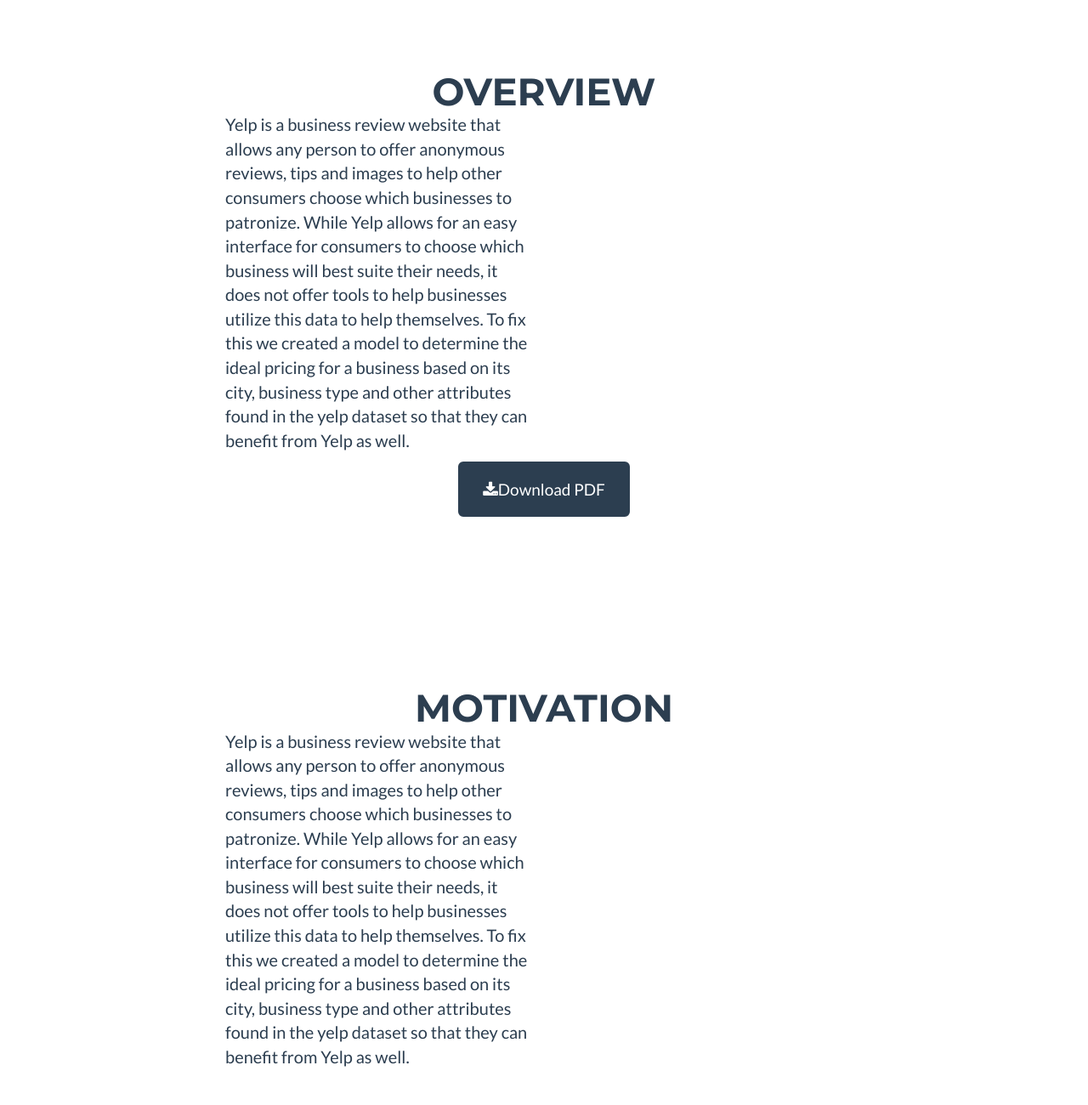
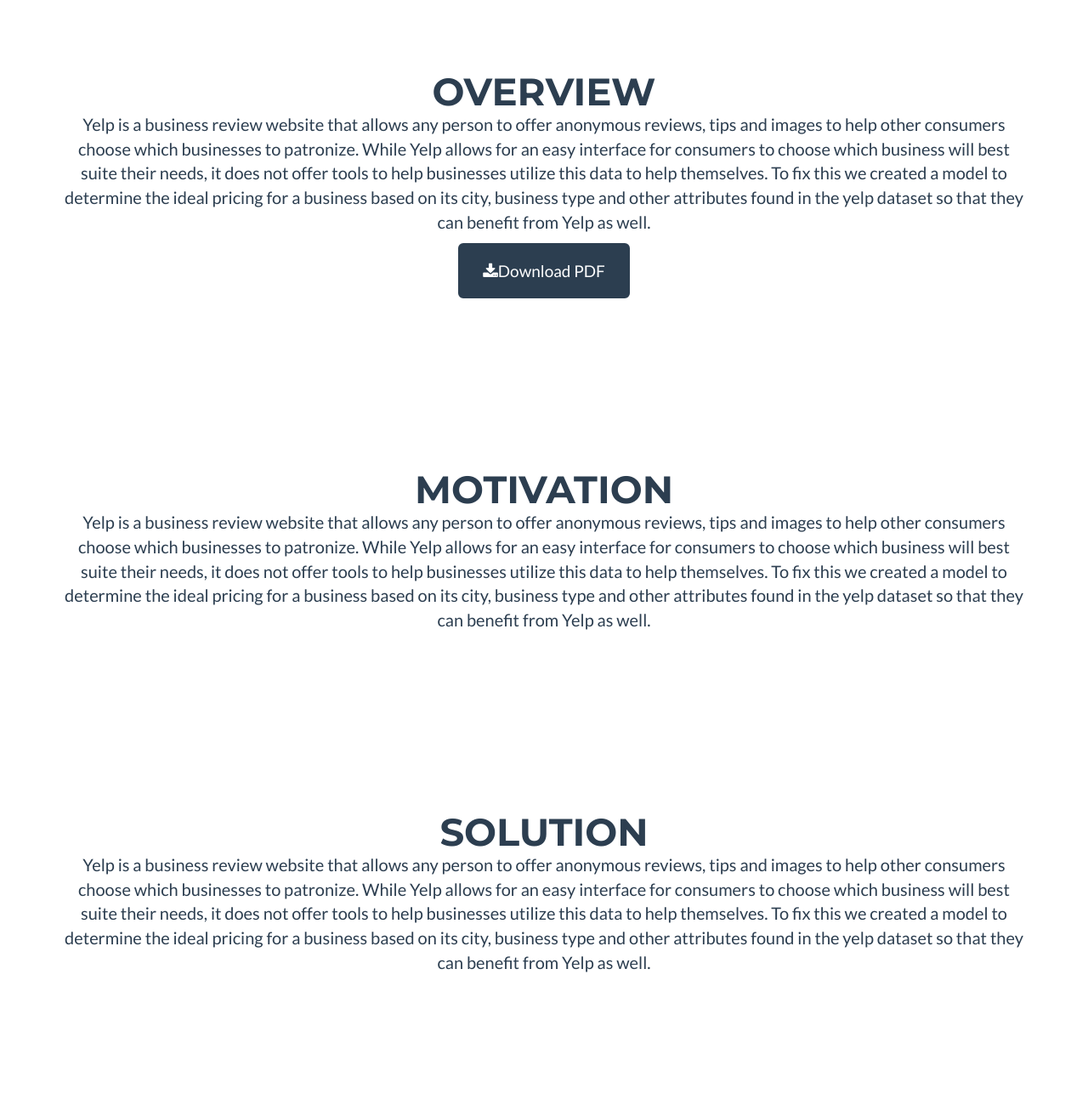
Before and after one commit to JaredSchifrien/jaredschifrien.github.io, a plain HTML site: page index.html in a window 1280 px wide. Shown: the part 720-2020 px from the top of the page at 85% size. Drawn offline with nearby package versions, Linux system fonts and the light colour scheme.

Commit message:
Fixed pdf and alignment

```diff
--- a/index.html
+++ b/index.html
@@ -100,14 +100,14 @@
                 </div>
             </div>
             <div class="row">
-                <div class="col-lg-4 col-lg-offset-2">
+                <div class="col-lg-12 text-center">
                     <p>Yelp is a business review website that allows any person to offer anonymous reviews, tips and images to help other consumers choose which businesses to patronize.  While Yelp allows for an easy interface for consumers to choose which business will best suite their needs, it does not offer tools to help businesses utilize this data to help themselves.  To fix this we created a model to determine the ideal pricing for a business based on its city, business type and other attributes found in the yelp dataset so that they can benefit from Yelp as well.</p>
                 </div>
 
 
-                <div class="col-lg-8 col-lg-offset-2 text-center">
+                <div class="col-lg-12 text-center">
 
-                    <a class="btn btn-primary btn-lg" href="file:sample_pdf.pdf"><i class="fa fa-download"></i>Download PDF</a>
+                    <a class="btn btn-primary btn-lg" href="sample_pdf.pdf"><i class="fa fa-download"></i>Download PDF</a>
 
                 </div>
             </div>
@@ -123,7 +123,7 @@
                 </div>
             </div>
             <div class="row">
-                <div class="col-lg-4 col-lg-offset-2">
+                <div class="col-lg-12 text-center">
                     <p>Yelp is a business review website that allows any person to offer anonymous reviews, tips and images to help other consumers choose which businesses to patronize.  While Yelp allows for an easy interface for consumers to choose which business will best suite their needs, it does not offer tools to help businesses utilize this data to help themselves.  To fix this we created a model to determine the ideal pricing for a business based on its city, business type and other attributes found in the yelp dataset so that they can benefit from Yelp as well.</p>
                 </div>
             </div>
@@ -139,7 +139,7 @@
                 </div>
             </div>
             <div class="row">
-                <div class="col-lg-4 col-lg-offset-2">
+                <div class="col-lg-12 text-center">
                     <p>Yelp is a business review website that allows any person to offer anonymous reviews, tips and images to help other consumers choose which businesses to patronize.  While Yelp allows for an easy interface for consumers to choose which business will best suite their needs, it does not offer tools to help businesses utilize this data to help themselves.  To fix this we created a model to determine the ideal pricing for a business based on its city, business type and other attributes found in the yelp dataset so that they can benefit from Yelp as well.</p>
                 </div>
             </div>
@@ -156,7 +156,7 @@
                 </div>
             </div>
             <div class="row">
-                <div class="col-lg-4 col-lg-offset-2">
+                <div class="col-lg-12 text-center">
                     <p>Yelp is a business review website that allows any person to offer anonymous reviews, tips and images to help other consumers choose which businesses to patronize.  While Yelp allows for an easy interface for consumers to choose which business will best suite their needs, it does not offer tools to help businesses utilize this data to help themselves.  To fix this we created a model to determine the ideal pricing for a business based on its city, business type and other attributes found in the yelp dataset so that they can benefit from Yelp as well.</p>
                 </div>
             </div>
@@ -173,7 +173,7 @@
                 </div>
             </div>
             <div class="row">
-                <div class="col-lg-4 col-lg-offset-2">
+                <div class="col-lg-12 text-center">
                     <p>Yelp is a business review website that allows any person to offer anonymous reviews, tips and images to help other consumers choose which businesses to patronize.  While Yelp allows for an easy interface for consumers to choose which business will best suite their needs, it does not offer tools to help businesses utilize this data to help themselves.  To fix this we created a model to determine the ideal pricing for a business based on its city, business type and other attributes found in the yelp dataset so that they can benefit from Yelp as well.</p>
                 </div>
             </div>
```
